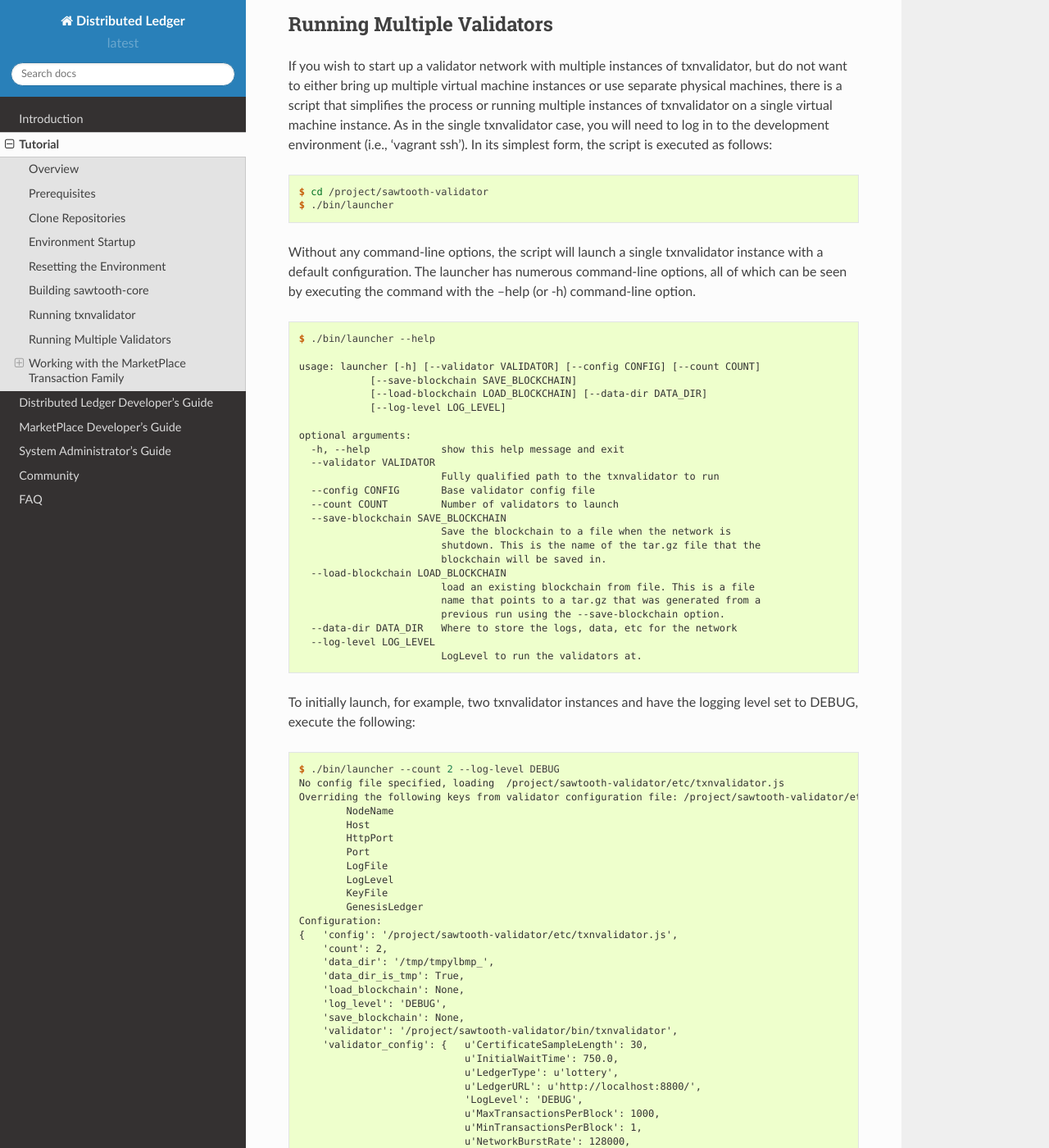
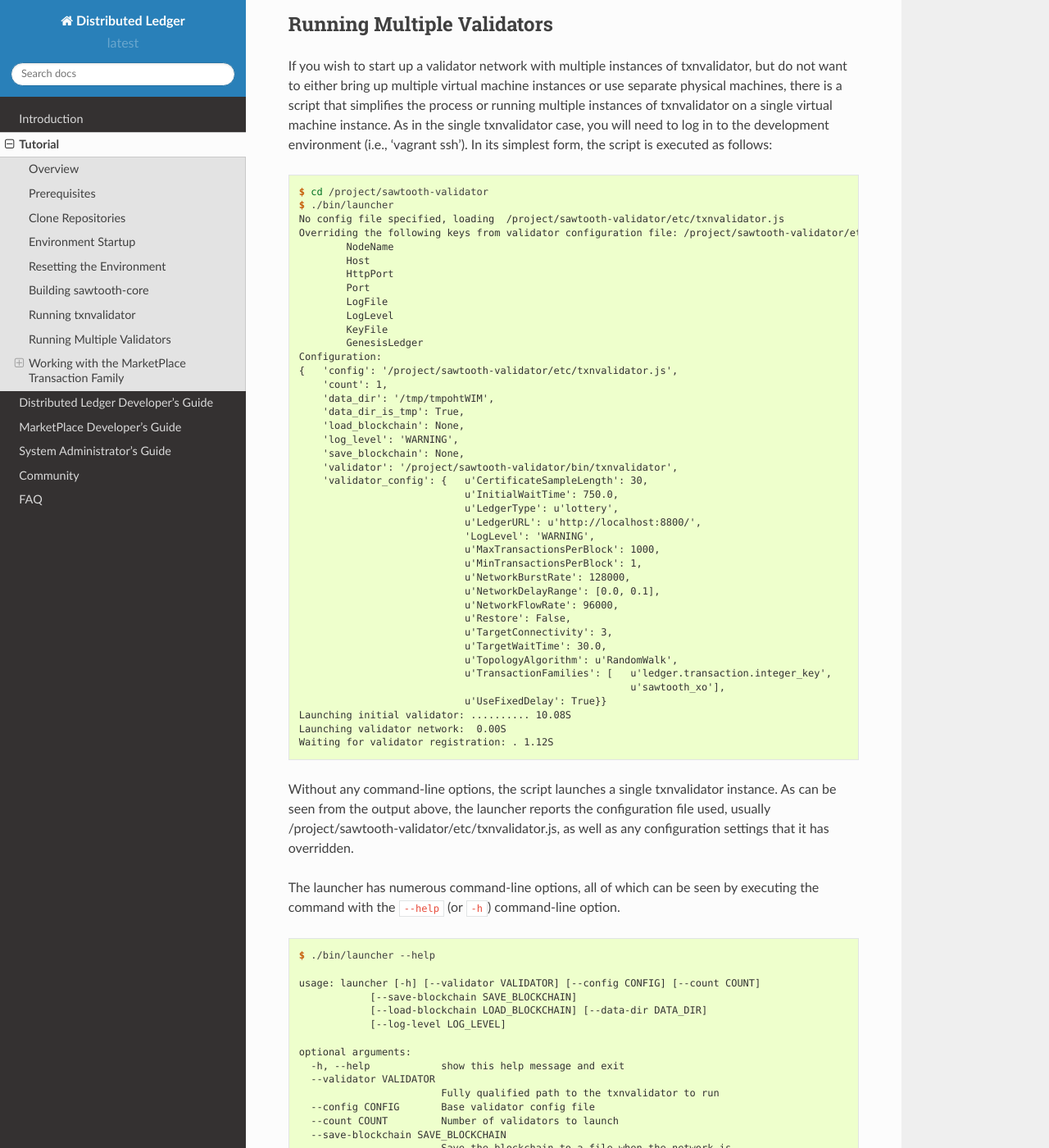
Before and after one commit to hyperledger-archives/sawtooth-core, a Sphinx documentation site: the page built from source/tutorial.rst, in a window 1280 px wide and 1400 px high, scrolled down 3201 px. Shown: the whole window at 82% size. Built offline with Sphinx 7.4.7 and the Read the Docs theme 2.0.0, drawn with Linux system fonts in a browser that asks for light colours; pages that are not in the unit, such as notebooks, are missing from menus; some of the changed text lies outside the part shown.

Commit message:
Updated launcher documentation to mention location of default txnvalidator configuration file.

```diff
--- a/source/tutorial.rst
+++ b/source/tutorial.rst
@@ -173,11 +173,54 @@ txnvalidator case, you will need to log in to the development environment
 
     $ cd /project/sawtooth-validator
     $ ./bin/launcher
+    No config file specified, loading  /project/sawtooth-validator/etc/txnvalidator.js
+    Overriding the following keys from validator configuration file: /project/sawtooth-validator/etc/txnvalidator.js
+            NodeName
+            Host
+            HttpPort
+            Port
+            LogFile
+            LogLevel
+            KeyFile
+            GenesisLedger
+    Configuration:
+    {   'config': '/project/sawtooth-validator/etc/txnvalidator.js',
+        'count': 1,
+        'data_dir': '/tmp/tmpohtWIM',
+        'data_dir_is_tmp': True,
+        'load_blockchain': None,
+        'log_level': 'WARNING',
+        'save_blockchain': None,
+        'validator': '/project/sawtooth-validator/bin/txnvalidator',
+        'validator_config': {   u'CertificateSampleLength': 30,
+                                u'InitialWaitTime': 750.0,
+                                u'LedgerType': u'lottery',
+                                u'LedgerURL': u'http://localhost:8800/',
+                                'LogLevel': 'WARNING',
+                                u'MaxTransactionsPerBlock': 1000,
+                                u'MinTransactionsPerBlock': 1,
+                                u'NetworkBurstRate': 128000,
+                                u'NetworkDelayRange': [0.0, 0.1],
+                                u'NetworkFlowRate': 96000,
+                                u'Restore': False,
+                                u'TargetConnectivity': 3,
+                                u'TargetWaitTime': 30.0,
+                                u'TopologyAlgorithm': u'RandomWalk',
+                                u'TransactionFamilies': [   u'ledger.transaction.integer_key',
+                                                            u'sawtooth_xo'],
+                                u'UseFixedDelay': True}}
+    Launching initial validator: .......... 10.08S
+    Launching validator network:  0.00S
+    Waiting for validator registration: . 1.12S
 
-Without any command-line options, the script will launch a single txnvalidator
-instance with a default configuration.  The launcher has numerous command-line
-options, all of which can be seen by executing the command with the --help (or -h)
-command-line option.
+Without any command-line options, the script launches a single txnvalidator
+instance.  As can be seen from the output above, the launcher reports the
+configuration file used, usually
+/project/sawtooth-validator/etc/txnvalidator.js, as well as any configuration
+settings that it has overridden.
+
+The launcher has numerous command-line options, all of which can be seen by
+executing the command with the ``--help`` (or ``-h``) command-line option.
 
 .. code-block:: console
 
@@ -212,45 +255,6 @@ level set to DEBUG, execute the following:
 .. code-block:: console
 
     $ ./bin/launcher --count 2 --log-level DEBUG
-    No config file specified, loading  /project/sawtooth-validator/etc/txnvalidator.js
-    Overriding the following keys from validator configuration file: /project/sawtooth-validator/etc/txnvalidator.js
-            NodeName
-            Host
-            HttpPort
-            Port
-            LogFile
-            LogLevel
-            KeyFile
-            GenesisLedger
-    Configuration:
-    {   'config': '/project/sawtooth-validator/etc/txnvalidator.js',
-        'count': 2,
-        'data_dir': '/tmp/tmpylbmp_',
-        'data_dir_is_tmp': True,
-        'load_blockchain': None,
-        'log_level': 'DEBUG',
-        'save_blockchain': None,
-        'validator': '/project/sawtooth-validator/bin/txnvalidator',
-        'validator_config': {   u'CertificateSampleLength': 30,
-                                u'InitialWaitTime': 750.0,
-                                u'LedgerType': u'lottery',
-                                u'LedgerURL': u'http://localhost:8800/',
-                                'LogLevel': 'DEBUG',
-                                u'MaxTransactionsPerBlock': 1000,
-                                u'MinTransactionsPerBlock': 1,
-                                u'NetworkBurstRate': 128000,
-                                u'NetworkDelayRange': [0.0, 0.1],
-                                u'NetworkFlowRate': 96000,
-                                u'Restore': False,
-                                u'TargetConnectivity': 3,
-                                u'TargetWaitTime': 30.0,
-                                u'TopologyAlgorithm': u'RandomWalk',
-                                u'TransactionFamilies': [   u'ledger.transaction.integer_key',
-                                                            u'sawtooth_xo'],
-                                u'UseFixedDelay': True}}
-    Launching initial validator: ............. 13.37S
-    Launching validator network: . 0.04S
-    Waiting for validator registration: .................. 18.21S
 
 .. note::
 
```
